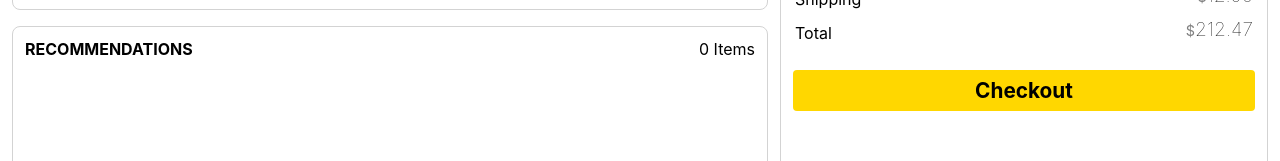
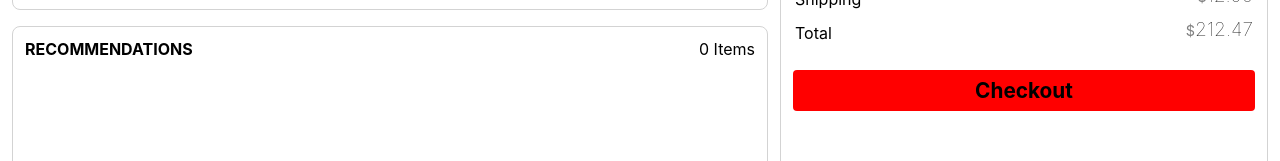
Before and after one commit to noll-fyra/gotspace, a React (Create React App) app: page /cart in a window 1280 px wide. Shown: the part 261-422 px from the top of the page. Built offline with nearby package versions, Linux system fonts and the light colour scheme; a web font is replaced by a local one.

Commit message:
test color change

```diff
--- a/src/components/cart/Summary.js
+++ b/src/components/cart/Summary.js
@@ -130,7 +130,7 @@ const Amount = styled.span`
 const Checkout = styled(Link)`
   width: 100%;
   padding: 8px;
-  background-color: gold;
+  background-color: red;
   font-weight: bold;
   font-size: 1.3em;
   text-align: center;
```
